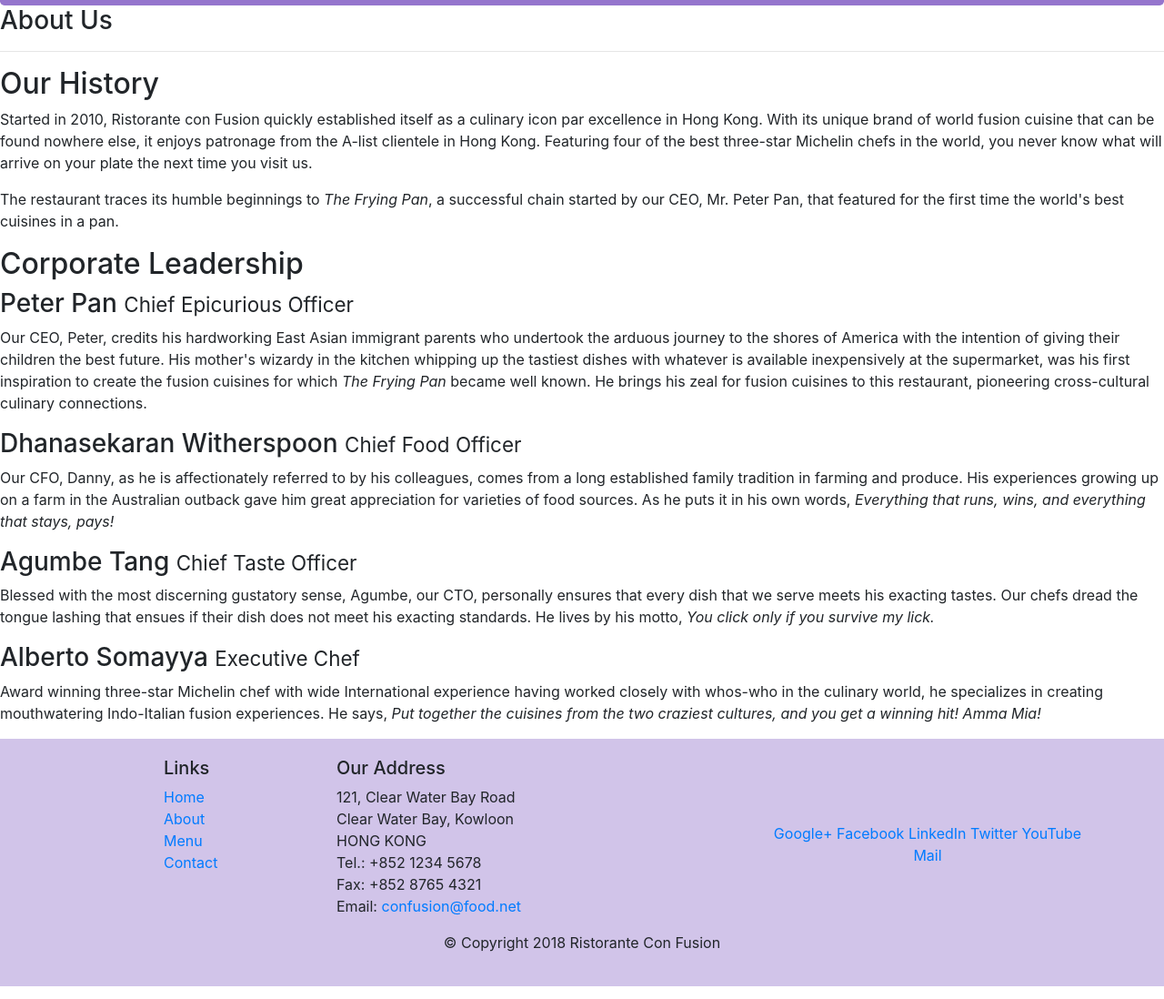
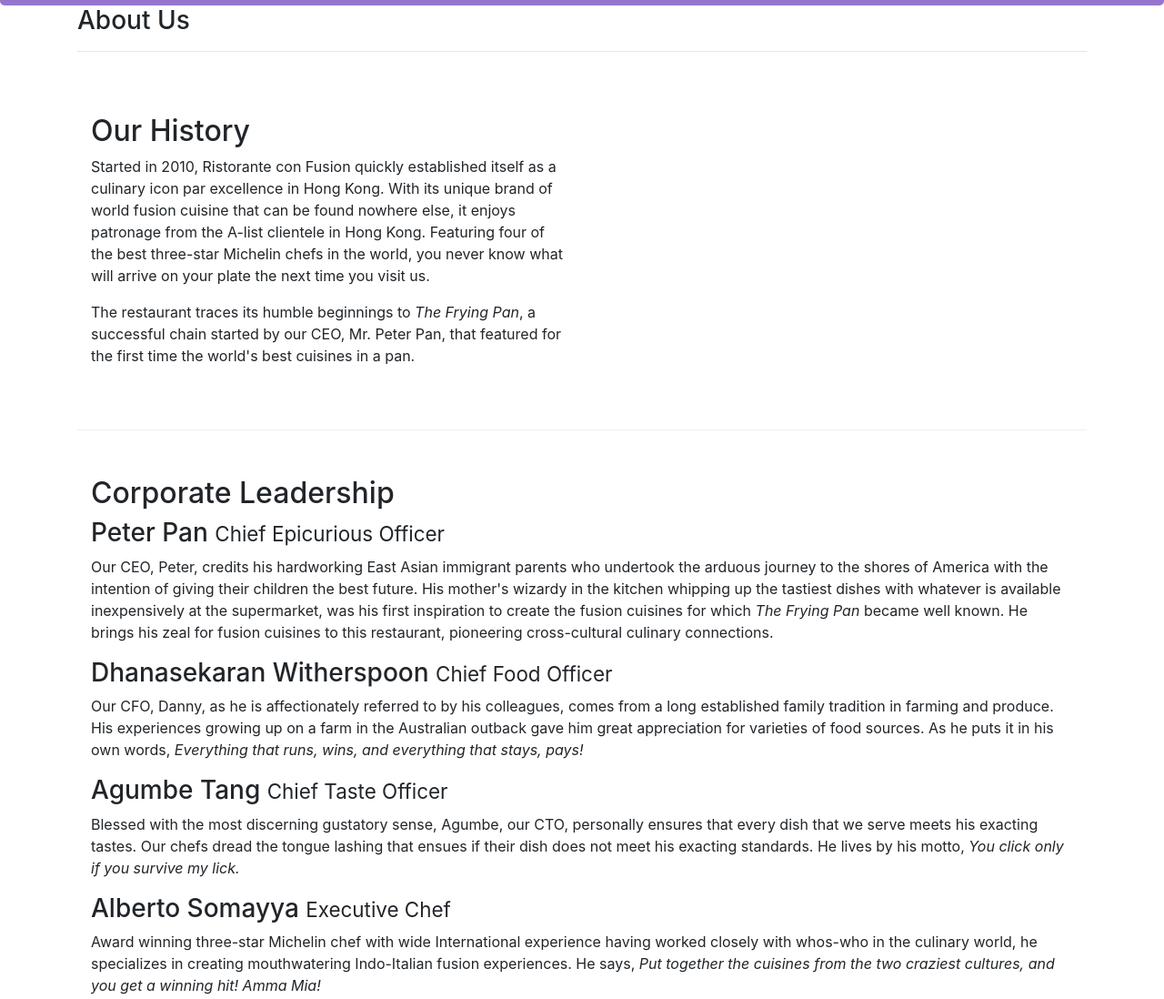
Before and after one commit to danagri/Course-2, a website: page aboutus.html in a window 1280 px wide. Shown: the part 278-1376 px from the top of the page at 91% size. Drawn offline with nearby package versions, Linux system fonts and the light colour scheme.

Commit message:
Assignment 1

```diff
--- a/aboutus.html
+++ b/aboutus.html
@@ -25,39 +25,37 @@
         </div>
     </header>
 
-    <div>
-        <div>
-            <div>
+    <div class="container">
+        <div class="row">
+            <div class="col-12 col-sm-12 col-md-12">
                <h3>About Us</h3>
                <hr>
             </div>
         </div>
 
-        <div>
-            <div>
+        <div class="row row-content align-items-center">
+            <div class="col-sm-6 col-xs-12">
                 <h2>Our History</h2>
                 <p>Started in 2010, Ristorante con Fusion quickly established itself as a culinary icon par excellence in Hong Kong. With its unique brand of world fusion cuisine that can be found nowhere else, it enjoys patronage from the A-list clientele in Hong Kong.  Featuring four of the best three-star Michelin chefs in the world, you never know what will arrive on your plate the next time you visit us.</p>
                 <p>The restaurant traces its humble beginnings to <em>The Frying Pan</em>, a successful chain started by our CEO, Mr. Peter Pan, that featured for the first time the world's best cuisines in a pan.</p>
             </div>
-            <div>
+            <div class="col-sm col-xs">
             </div>
         </div>
 
-
-        <div>
-            <div>
+        <div class="row row-content align-items-center">
+            <div class="col-12 col-sm-12 col-md-12">
                 <h2>Corporate Leadership</h2>
                 <h3>Peter Pan <small>Chief Epicurious Officer</small></h3>
-                <p>Our CEO, Peter, credits his hardworking East Asian immigrant parents who undertook the arduous journey to the shores of America with the intention of giving their children the best future. His mother's wizardy in the kitchen whipping up the tastiest dishes with whatever is available inexpensively at the supermarket, was his first inspiration to create the fusion cuisines for which <em>The Frying Pan</em> became well known. He brings his zeal for fusion cuisines to this restaurant, pioneering cross-cultural culinary connections.</p>
+                <p class="d-none d-sm-block">Our CEO, Peter, credits his hardworking East Asian immigrant parents who undertook the arduous journey to the shores of America with the intention of giving their children the best future. His mother's wizardy in the kitchen whipping up the tastiest dishes with whatever is available inexpensively at the supermarket, was his first inspiration to create the fusion cuisines for which <em>The Frying Pan</em> became well known. He brings his zeal for fusion cuisines to this restaurant, pioneering cross-cultural culinary connections.</p>
                 <h3>Dhanasekaran Witherspoon <small>Chief Food Officer</small></h3>
-                <p>Our CFO, Danny, as he is affectionately referred to by his colleagues, comes from a long established family tradition in farming and produce. His experiences growing up on a farm in the Australian outback gave him great appreciation for varieties of food sources. As he puts it in his own words, <em>Everything that runs, wins, and everything that stays, pays!</em></p>
+                <p class="d-none d-sm-block">Our CFO, Danny, as he is affectionately referred to by his colleagues, comes from a long established family tradition in farming and produce. His experiences growing up on a farm in the Australian outback gave him great appreciation for varieties of food sources. As he puts it in his own words, <em>Everything that runs, wins, and everything that stays, pays!</em></p>
                 <h3>Agumbe Tang <small>Chief Taste Officer</small></h3>
-                <p>Blessed with the most discerning gustatory sense, Agumbe, our CTO, personally ensures that every dish that we serve meets his exacting tastes. Our chefs dread the tongue lashing that ensues if their dish does not meet his exacting standards. He lives by his motto, <em>You click only if you survive my lick.</em></p>
+                <p class="d-none d-sm-block">Blessed with the most discerning gustatory sense, Agumbe, our CTO, personally ensures that every dish that we serve meets his exacting tastes. Our chefs dread the tongue lashing that ensues if their dish does not meet his exacting standards. He lives by his motto, <em>You click only if you survive my lick.</em></p>
                 <h3>Alberto Somayya <small>Executive Chef</small></h3>
-                <p>Award winning three-star Michelin chef with wide International experience having worked closely with whos-who in the culinary world, he specializes in creating mouthwatering Indo-Italian fusion experiences. He says, <em>Put together the cuisines from the two craziest cultures, and you get a winning hit! Amma Mia!</em></p>
+                <p class="d-none d-sm-block">Award winning three-star Michelin chef with wide International experience having worked closely with whos-who in the culinary world, he specializes in creating mouthwatering Indo-Italian fusion experiences. He says, <em>Put together the cuisines from the two craziest cultures, and you get a winning hit! Amma Mia!</em></p>
             </div>
-       </div>
-
+        </div>
     </div>
 
     <footer class="footer">
@@ -67,7 +65,7 @@
                     <h5>Links</h5>
                     <ul class="list-unstyled">
                         <li><a href="#">Home</a></li>
-                        <li><a href="#">About</a></li>
+                        <li><a href="aboutus.html">About</a></li>
                         <li><a href="#">Menu</a></li>
                         <li><a href="#">Contact</a></li>
                     </ul>
@@ -101,7 +99,9 @@
            </div>
         </div>
     </footer>
-
+    <!-- jQuery first, then Popper.js, then Bootstrap JS. -->
+    <script src="node_modules/jquery/dist/jquery.slim.min.js"></script>
+    <script src="node_modules/popper.js/dist/umd/popper.min.js"></script>
+    <script src="node_modules/bootstrap/dist/js/bootstrap.min.js"></script>
 </body>
-
 </html>
```
Also changed, not shown: index.html (+0 -1 lines).
